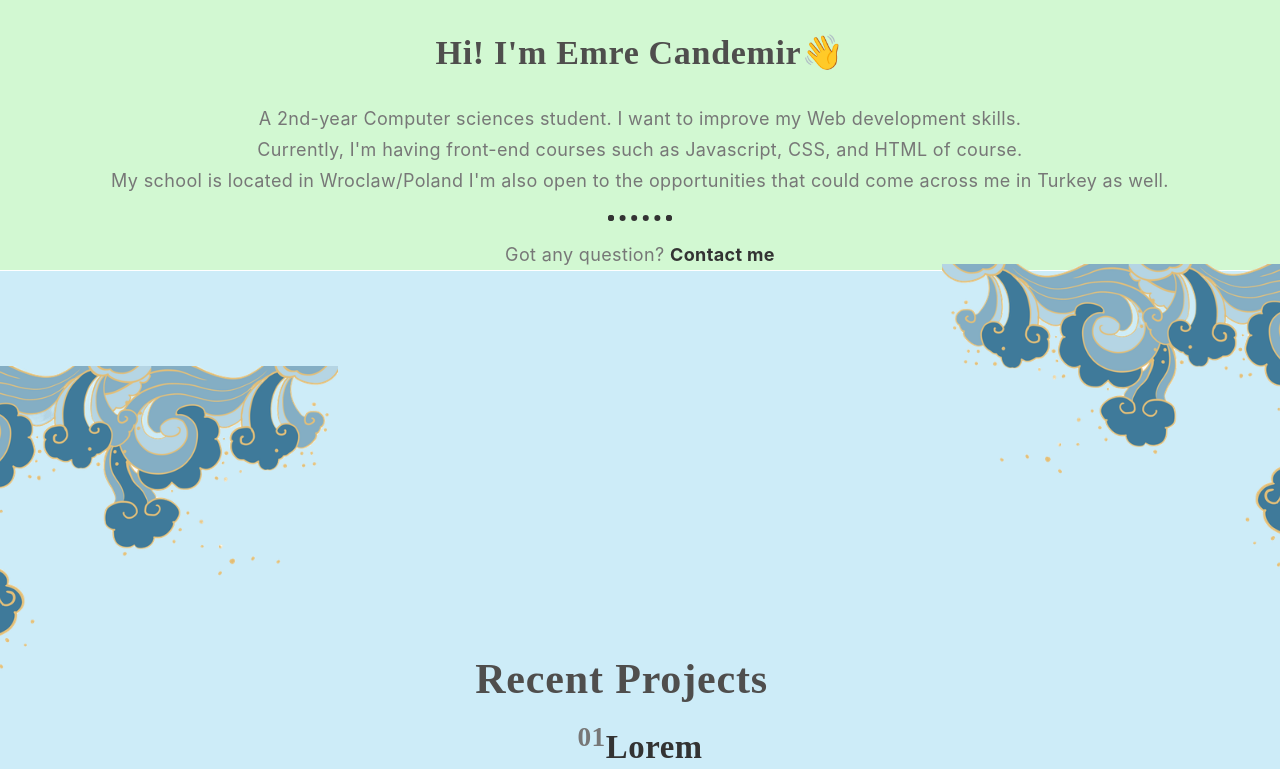
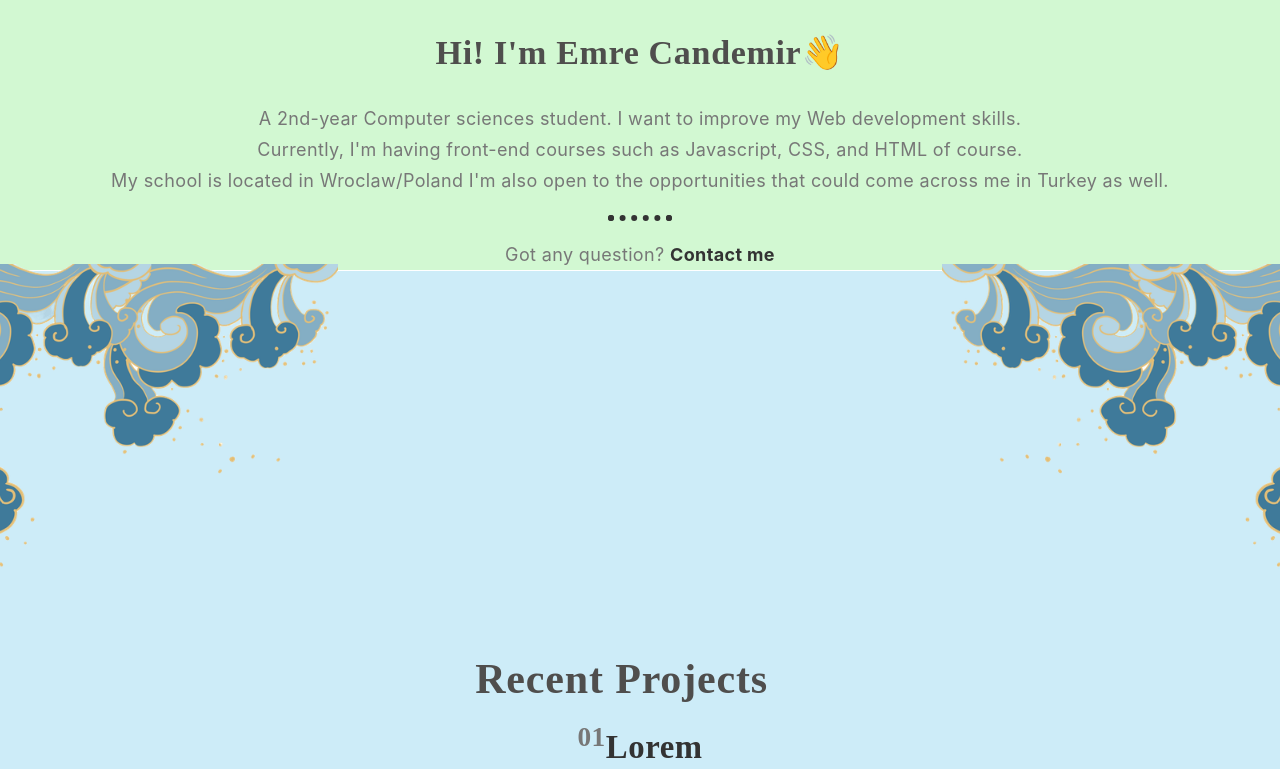
Before and after one commit to emrecndmr/modern-web, a plain HTML site: page index.html in a window 1280 px wide. Shown: the part 978-1747 px from the top of the page. Drawn offline with Linux system fonts and the light colour scheme.

Commit message:
Update styles.css

```diff
--- a/css/styles.css
+++ b/css/styles.css
@@ -171,8 +171,8 @@ p {
     margin: 0;
     position: absolute;
     width: 400px;
-    top: 168%;
     right: 73.6%;
+    top: 1242px;
 
 
 }
```
